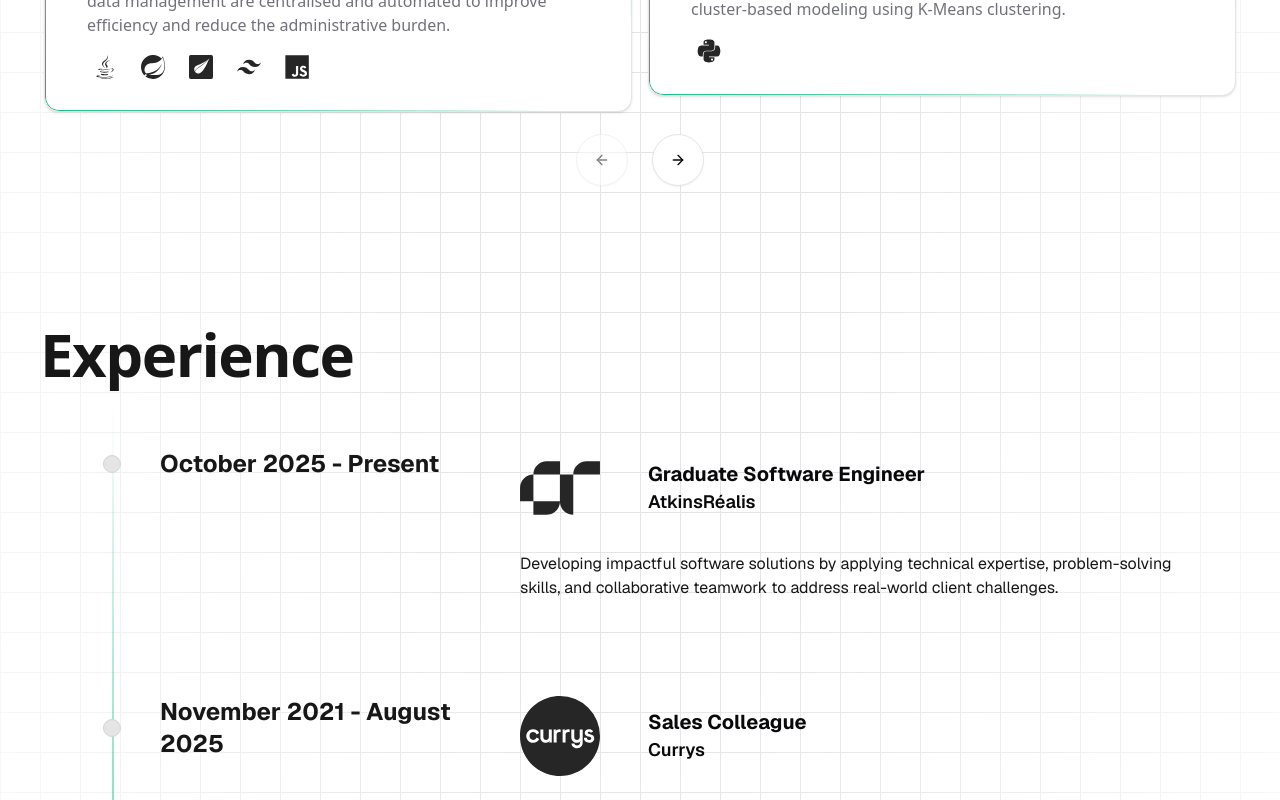
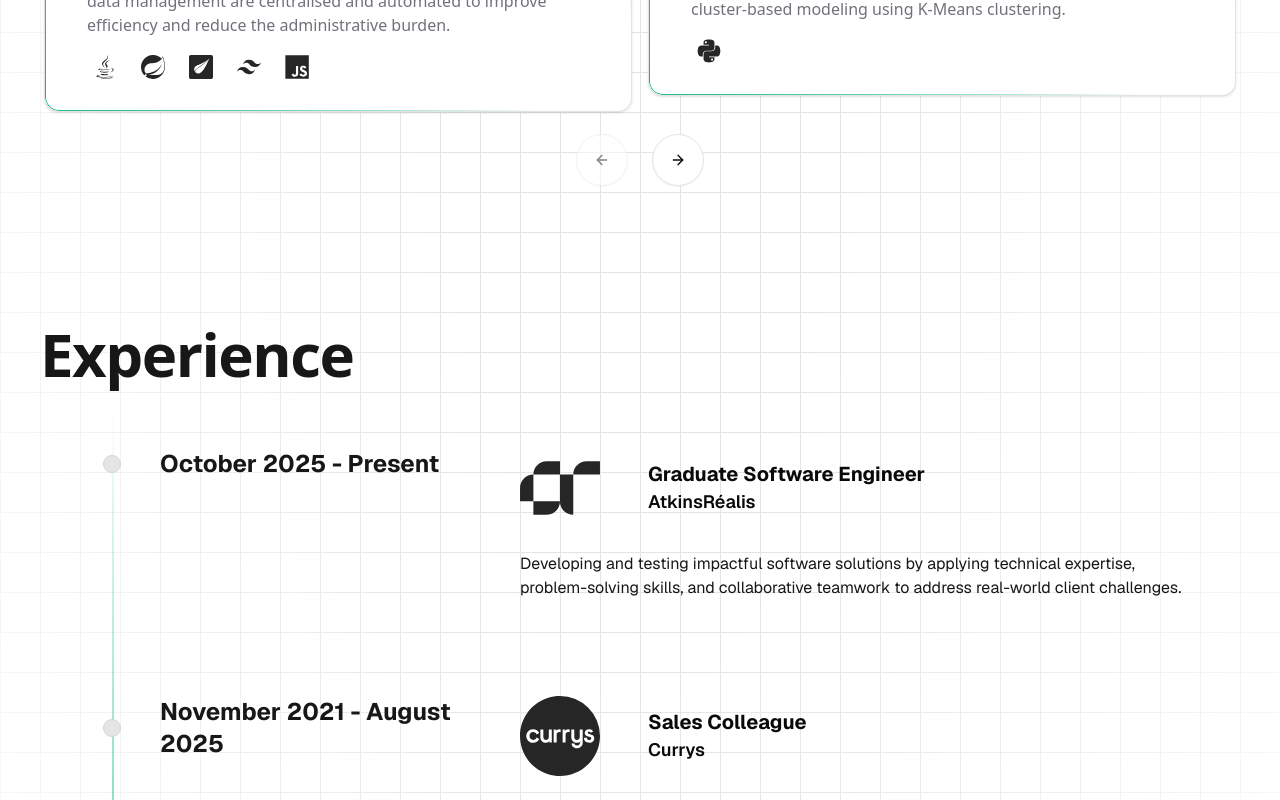
Before and after one commit to uwais-jogee/uwais-jogee.github.io, a Next.js app: page / in a window 1280 px wide. Shown: the part 1848-2648 px from the top of the page. Built offline with nearby package versions, Linux system fonts and the light colour scheme.

Commit message:
Added React icon to portfolio project. Updated job description.

```diff
--- a/sections/experience-section.jsx
+++ b/sections/experience-section.jsx
@@ -19,7 +19,7 @@ export default function ExperienceSection() {
                         </div>
                     </div>
                     <p className="mt-4 sm:mt-6 mb-8 text-sm sm:text-base text-neutral-900 dark:text-neutral-100">
-                        Developing impactful software solutions by applying technical expertise, problem-solving skills, and collaborative teamwork to address real-world client challenges.
+                        Developing and testing impactful software solutions by applying technical expertise, problem-solving skills, and collaborative teamwork to address real-world client challenges.
                     </p>
                 </div>
             ),
--- a/sections/projects-section.jsx
+++ b/sections/projects-section.jsx
@@ -124,6 +124,7 @@ export default function ProjectsSection() {
                                             <div className="flex flex-wrap gap-3">
                                                 <TechIconSmall name="JavaScript" icon={Icons.javaScript}/>
                                                 <TechIconSmall name="Next.js" icon={Icons.nextjs}/>
+                                                <TechIconSmall name="React" icon={Icons.react}/>
                                                 <TechIconSmall name="Tailwind CSS" icon={Icons.tailwind}/>
                                             </div>
                                         </div>
```
